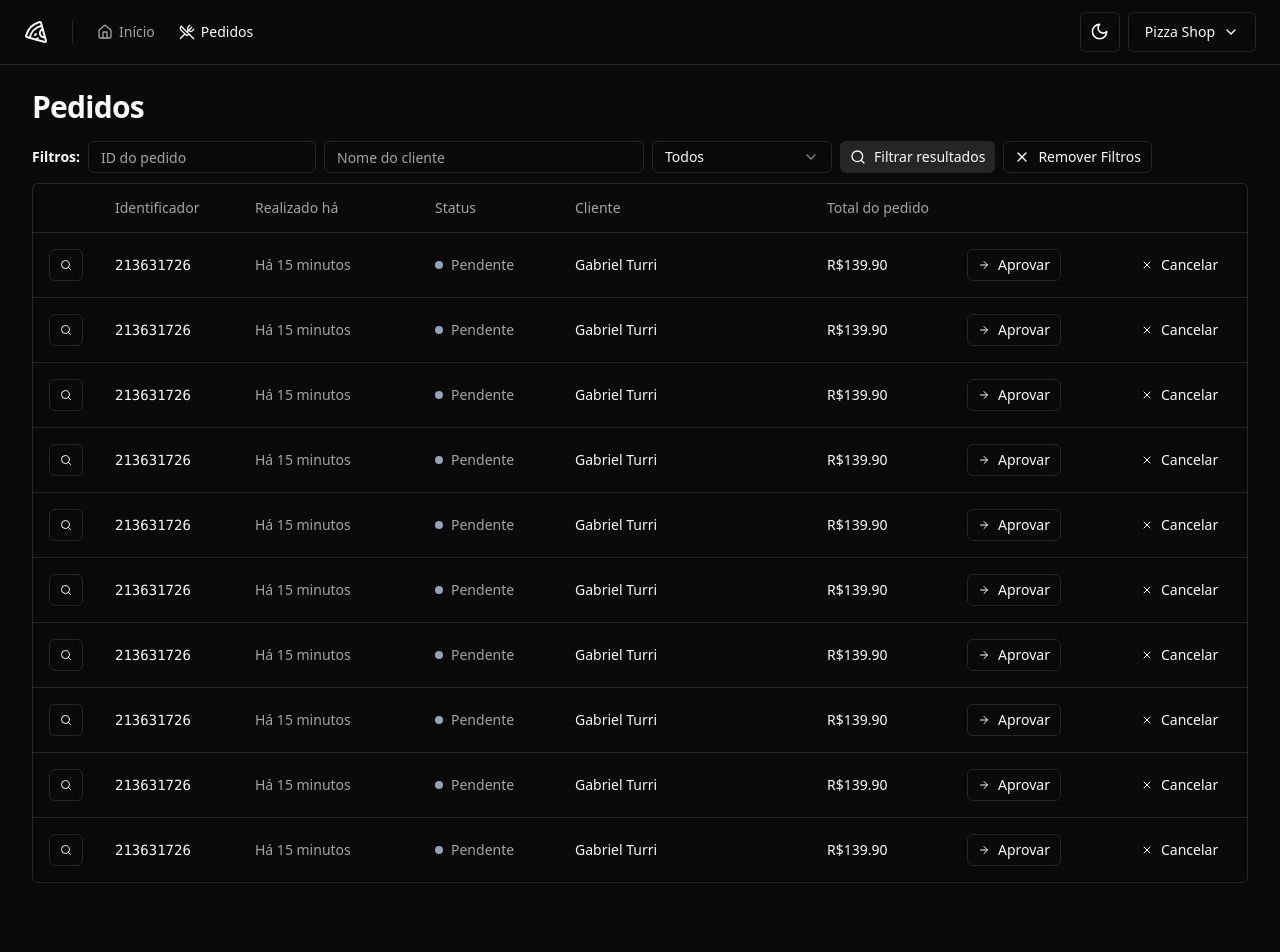
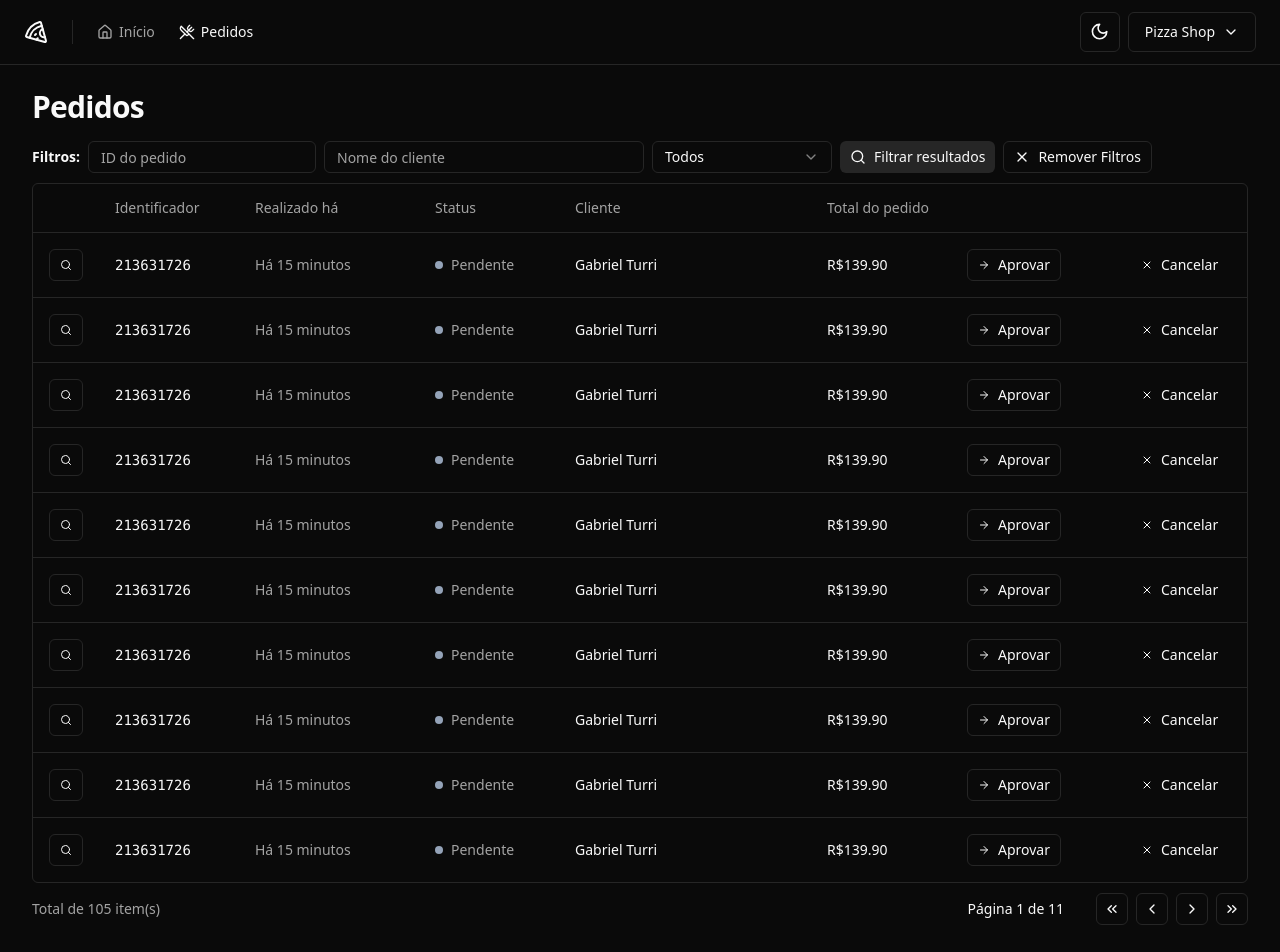
Before and after one commit to GabrielTurri/pizza-shop, a React (Vite) app: page /orders in a window 1280 px wide. Shown: the top 952 px of the page. Before the commit the page ends 915 px from the top, so only its background shows below. Built offline with nearby package versions, Linux system fonts and the light colour scheme.

Commit message:
component:pagination

```diff
--- /dev/null
+++ b/src/components/pagination.tsx
@@ -0,0 +1,53 @@
+import {
+  ChevronLeft,
+  ChevronRight,
+  ChevronsLeft,
+  ChevronsRight,
+} from 'lucide-react'
+
+import { Button } from './ui/button'
+
+export interface PaginationProps {
+  pageIndex: number
+  totalCount: number
+  perPage: number
+}
+
+export function Pagination({
+  pageIndex,
+  perPage,
+  totalCount,
+}: PaginationProps) {
+  const pages = Math.ceil(totalCount / perPage) || 1
+  return (
+    <div className="flex items-center justify-between">
+      <span className="text-sm text-muted-foreground">
+        Total de {totalCount} item(s)
+      </span>
+
+      <div className="flex items-center gap-6 lg:gap-8">
+        <div className="text-sm font-medium">
+          Página {pageIndex + 1} de {pages}
+        </div>
+        <div className="flex items-center gap-2">
+          <Button variant="outline" className="h-8 w-8 p-0">
+            <ChevronsLeft className="h-4 w-4" />
+            <span className="sr-only">Primeira página</span>
+          </Button>
+          <Button variant="outline" className="h-8 w-8 p-0">
+            <ChevronLeft className="h-4 w-4" />
+            <span className="sr-only">Página Anterior</span>
+          </Button>
+          <Button variant="outline" className="h-8 w-8 p-0">
+            <ChevronRight className="h-4 w-4" />
+            <span className="sr-only">Próxima pagina</span>
+          </Button>
+          <Button variant="outline" className="h-8 w-8 p-0">
+            <ChevronsRight className="h-4 w-4" />
+            <span className="sr-only">Última página</span>
+          </Button>
+        </div>
+      </div>
+    </div>
+  )
+}
--- a/src/pages/app/orders/orders.tsx
+++ b/src/pages/app/orders/orders.tsx
@@ -1,5 +1,6 @@
 import { Helmet } from 'react-helmet-async'
 
+import { Pagination } from '@/components/pagination'
 import {
   Table,
   TableBody,
@@ -17,7 +18,6 @@
       <Helmet title="Pedidos" />
       <div className="flex flex-col gap-4">
         <h1 className="text-3xl font-bold tracking-tight">Pedidos</h1>
-      </div>
         <div className="space-y-2.5">
           <OrderTableFilters />
 
@@ -42,6 +42,9 @@
               </TableBody>
             </Table>
           </div>
+
+          <Pagination pageIndex={0} totalCount={105} perPage={10} />
+        </div>
       </div>
     </>
   )
```
Lines whose indentation alone changed are shown as unchanged.
